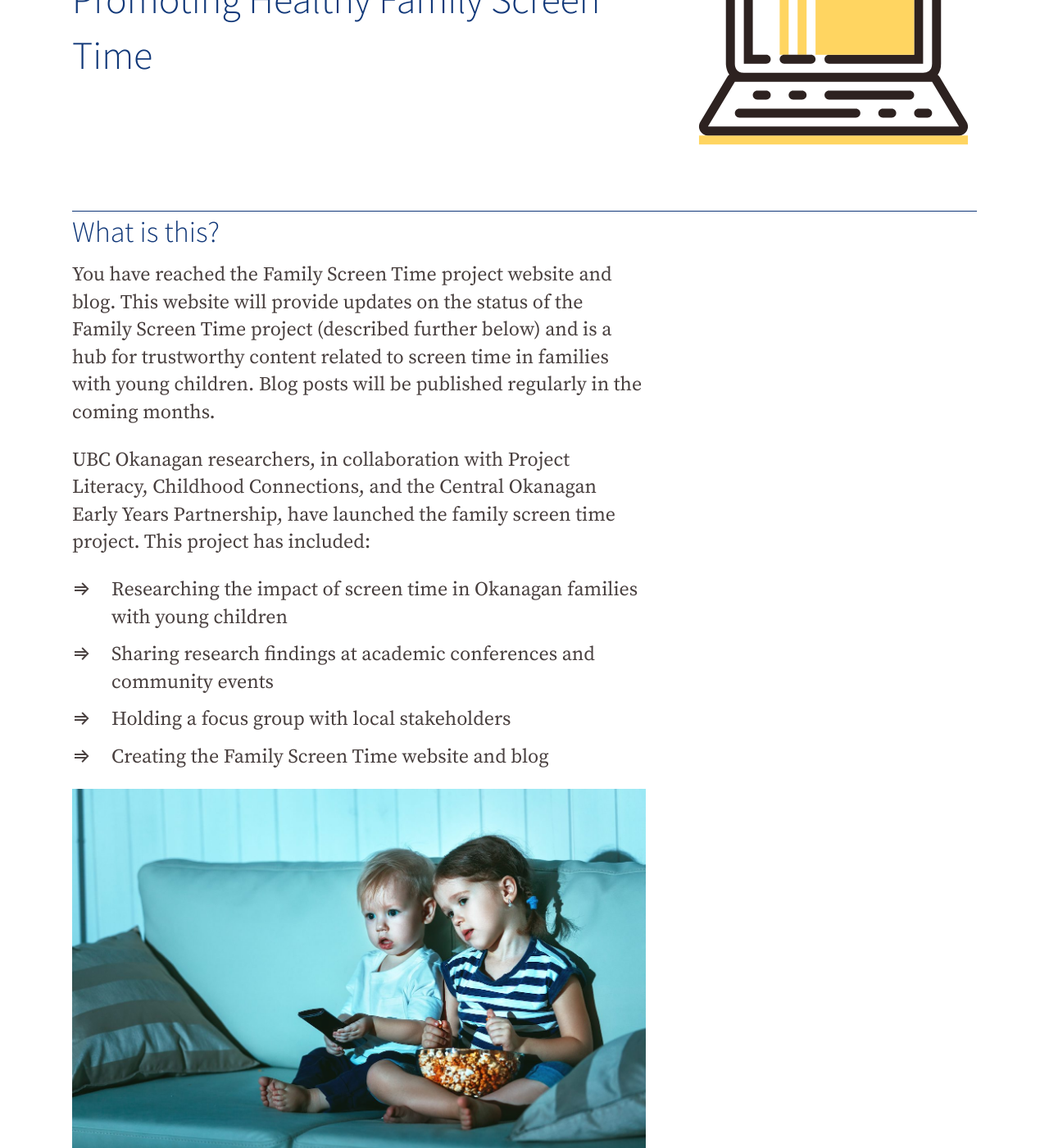
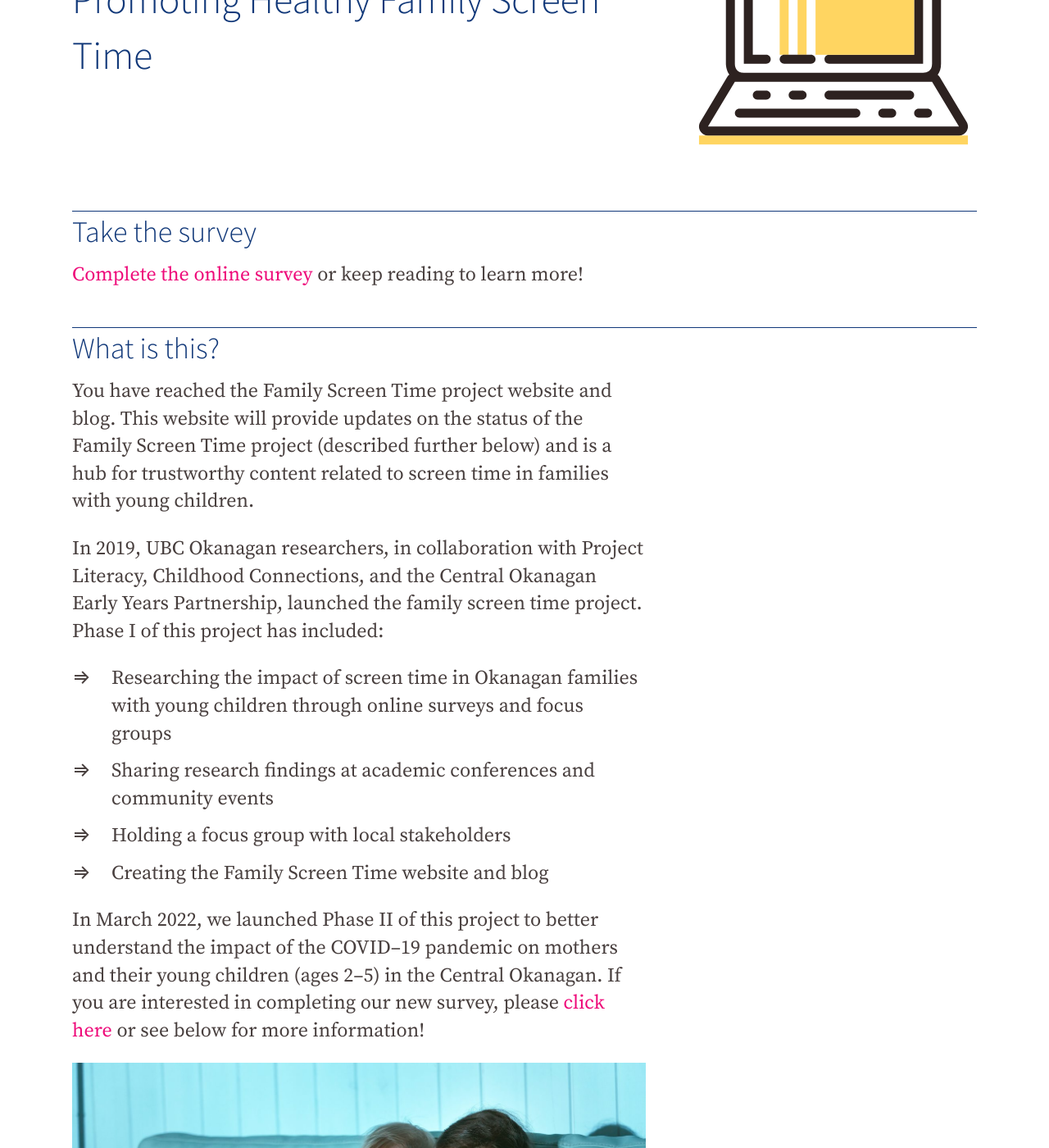
Before and after one commit to famliy-screen-time/familyscreentime.ca, a Jekyll site: the page built from index.md, in a window 1280 px wide and 1400 px high, scrolled down 271 px. Shown: the whole window at 82% size. Built offline with Jekyll 4.4.1, drawn with Linux system fonts in a browser that asks for light colours; nearby versions of some CDN libraries; a script that is not in the unit is left out; some of the changed text lies outside the part shown.

Commit message:
Update index.md
Update the index for the phase 2 survey!

```diff
--- a/index.md
+++ b/index.md
@@ -4,16 +4,22 @@ layout: home
 heading: Promoting Healthy Family Screen Time
 ---
 
+## Take the survey
+
+[Complete the online survey](https://ubc.ca1.qualtrics.com/jfe/form/SV_8vw6ZGT0qW73SrI) or keep reading to learn more!
+
 ## What is this?
 
-You have reached the Family Screen Time project website and blog. This website will provide updates on the status of the Family Screen Time project (described further below) and is a hub for trustworthy content related to screen time in families with young children. Blog posts will be published regularly in the coming months.
+You have reached the Family Screen Time project website and blog. This website will provide updates on the status of the Family Screen Time project (described further below) and is a hub for trustworthy content related to screen time in families with young children.
 
-UBC Okanagan researchers, in collaboration with Project Literacy, Childhood Connections, and the Central Okanagan Early Years Partnership, have launched the family screen time project. This project has included:
+In 2019, UBC Okanagan researchers, in collaboration with Project Literacy, Childhood Connections, and the Central Okanagan Early Years Partnership, launched the family screen time project. Phase I of this project has included:
 
-- Researching the impact of screen time in Okanagan families with young children
+- Researching the impact of screen time in Okanagan families with young children through online surveys and focus groups
 - Sharing research findings at academic conferences and community events
 - Holding a focus group with local stakeholders
 - Creating the Family Screen Time website and blog
+
+In March 2022, we launched Phase II of this project to better understand the impact of the COVID&ndash;19 pandemic on mothers and their young children (ages 2&ndash;5) in the Central Okanagan. If you are interested in completing our new survey, please [click here](https://ubc.ca1.qualtrics.com/jfe/form/SV_8vw6ZGT0qW73SrI) or see below for more information!
 
 ![Children watching television](/assets/images/children-watching-tv.jpg)
 
@@ -21,14 +27,19 @@ UBC Okanagan researchers, in collaboration with Project Literacy, Childhood Conn
 
 ### What is the purpose of this project?
 
-The main goal is to develop a better understanding of the relationship between different types of technology use and parent, child, and family wellbeing. We hope to identify patterns of both healthy and unhealthy technology use.
+The main goal is to develop a better understanding of the relationship between different types of technology use, sleep, and parent, child, and family wellbeing. We hope findings will help parents develop and maintain healthy patterns of sleep and technology use.
 
-We are also trying to share the important information with the community, which we have accomplished through free public presentations and this website.
+### Am I eligible to participate in the new survey?
 
-### What were the results of the study?
+You are eligible if you are a mother of a child aged 2&ndash;5 years, are 18 years or older, can speak and write English, and live in the Central Okanagan.
 
-We will share the findings widely after they have been reviewed and published.
+### What will I do?
+You will complete a 25&ndash;30 minute confidential [online survey](https://ubc.ca1.qualtrics.com/jfe/form/SV_8vw6ZGT0qW73SrI).
+
+### Will I get paid?
+
+Participants can choose between a $5 gift card or a $5 donation to a local charity. All participants will also be entered into a draw for a $50 gift card to a local retailer.
 
 ### I have more questions!
 
-If you have more questions about the Family Screen Time project, email Zak Draper the project coordinator at [zakary.draper@ubc.ca](mailto:zakary.draper@ubc.ca). He will be happy to answer your questions!
+If you have more questions about the Family Screen Time project, email Dr. Susan Holtzman, one of the study’s lead investigators at [susan.holtzman@ubc.ca](matilto:susan.holtzman@ubc.ca). She will be happy to answer your questions!
```
